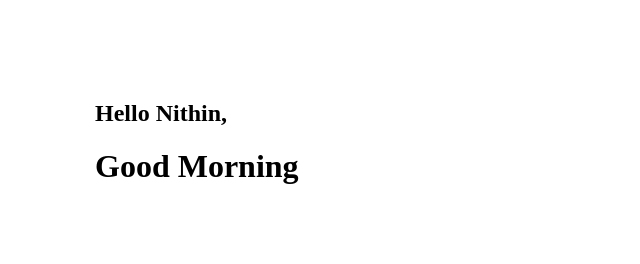
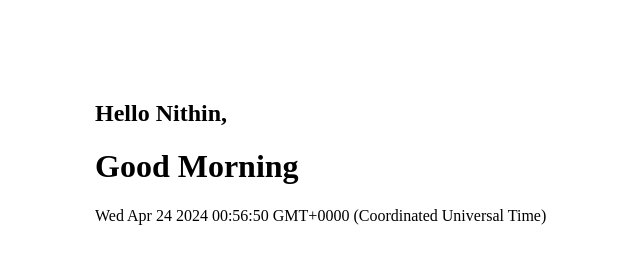
Before and after one commit to srivaniganji/good-morning, a plain HTML site: page index.html in a window 1280 px wide. Shown: the whole page, without its empty margins (5-645 px from the left). Drawn offline with Linux system fonts and the light colour scheme.

Commit message:
24/4 index.html

```diff
--- a/index.html
+++ b/index.html
@@ -8,5 +8,11 @@
   <body style="margin: 100px">
     <h2>Hello Nithin,</h2>
     <h1>Good Morning</h1>
+    <p id="time"></p>
+
+  <script>
+  const d = new Date();
+  document.getElementById("time").innerHTML = d;
+  </script>
   </body>
 </html>
```
